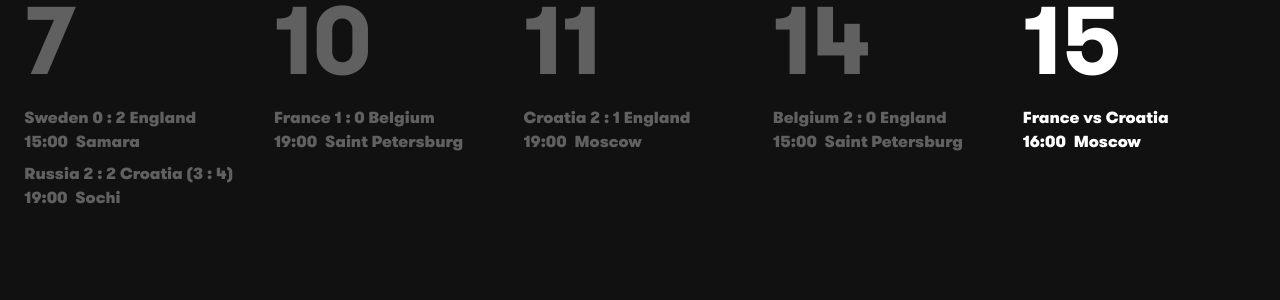
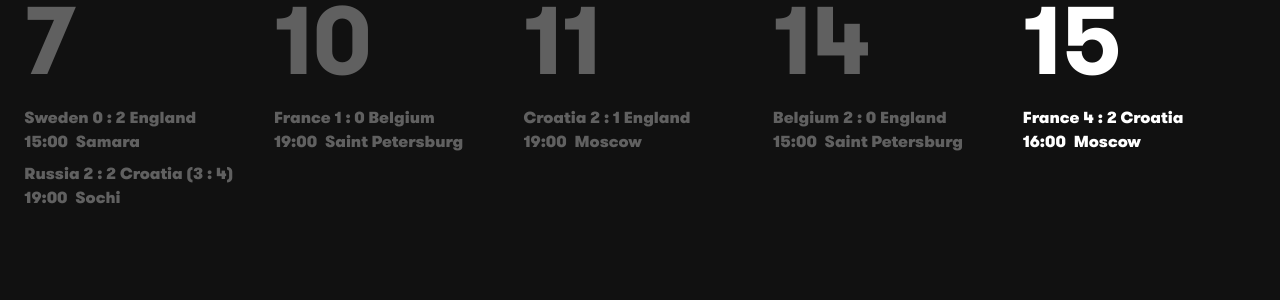
Before and after one commit to iamclydehoel/worldcupcalendar-2018, a Jekyll site: the page built from index.html, in a window 1280 px wide and 900 px high, scrolled down 996 px. Shown: the part 518-818 px from the top of the window. Built offline with Jekyll 4.4.1, drawn with Linux system fonts in a browser that asks for light colours; nearby versions of some CDN libraries.

Commit message:
Score update

```diff
--- a/_data/fixtures.yml
+++ b/_data/fixtures.yml
@@ -432,6 +432,6 @@
   matches:
     - team1: France
       team2: Croatia
-      score:
+      score: '4 : 2'
       time: '16:00'
       venue: Moscow
```
